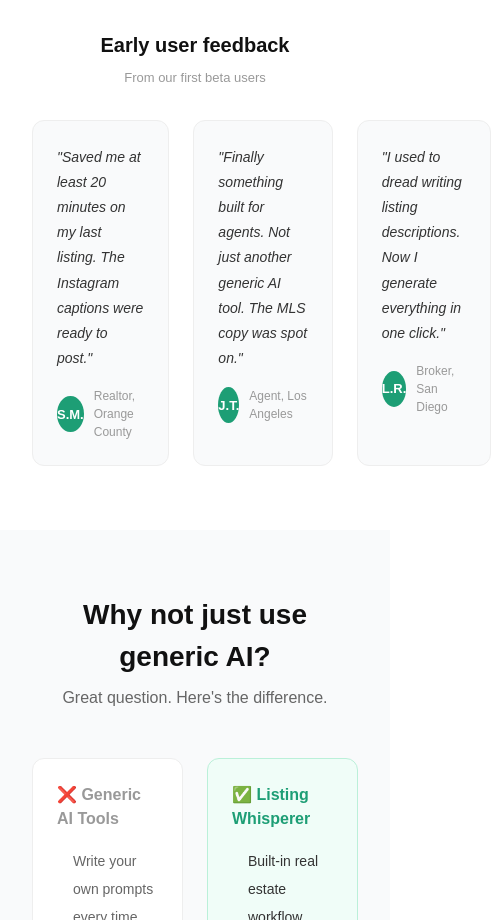
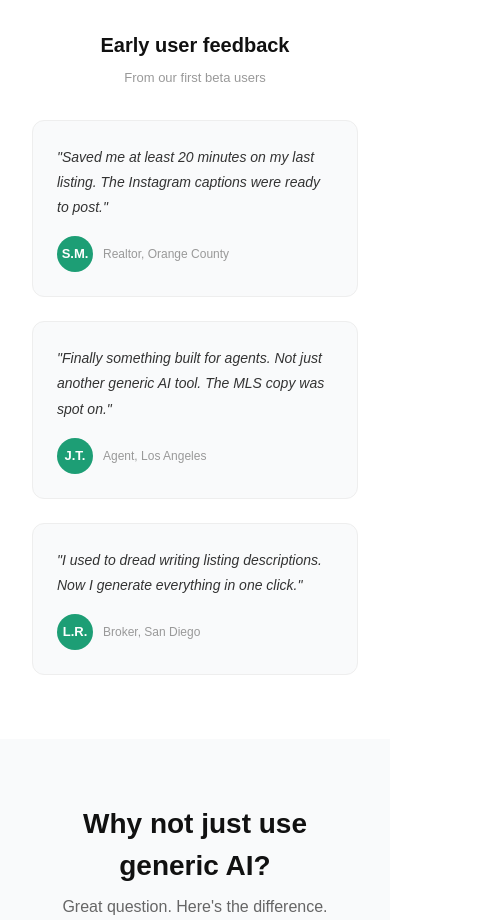
Before and after one commit to APD013/listing-whisperer, a Next.js app: page / in a window 390 px wide. Shown: the part 6091-7011 px from the top of the page, 491 px wide, since content can reach past the window. Built offline with nearby package versions, Linux system fonts and the light colour scheme.

Commit message:
Mobile optimization for testimonials grid

```diff
--- a/src/app/page.tsx
+++ b/src/app/page.tsx
@@ -127,7 +127,7 @@
       <section style={{padding:'4rem 2rem',maxWidth:'900px',margin:'0 auto'}}>
         <h2 style={{textAlign:'center',fontSize:'1.75rem',fontWeight:'600',marginBottom:'0.5rem'}}>From rough notes to full marketing kit</h2>
         <p style={{textAlign:'center',color:'#666',marginBottom:'3rem'}}>Fill in the details — we handle everything from MLS copy to launch plans.</p>
-        <div style={{display:'grid',gridTemplateColumns:'1fr auto 1fr',gap:'1rem',alignItems:'center'}}>
+        <div style={{display:'grid',gridTemplateColumns:'1fr auto 1fr',gap:'1rem',alignItems:'center',gridTemplateRows:'auto'}}>
           <div style={{background:'#fff8f0',border:'1px solid #fde8c8',borderRadius:'12px',padding:'1.5rem'}}>
             <p style={{fontSize:'11px',fontWeight:'700',color:'#999',marginBottom:'8px',letterSpacing:'1px'}}>YOUR ROUGH NOTES</p>
             <p style={{fontSize:'14px',color:'#555',lineHeight:'1.8',fontStyle:'italic'}}>
@@ -178,7 +178,7 @@
           </div>
           <h3 style={{fontSize:'1.25rem',fontWeight:'600',marginBottom:'0.5rem',textAlign:'center'}}>Early user feedback</h3>
           <p style={{fontSize:'13px',color:'#999',textAlign:'center',marginBottom:'2rem'}}>From our first beta users</p>
-          <div style={{display:'grid',gridTemplateColumns:'repeat(3,1fr)',gap:'1.5rem'}}>
+          <div style={{display:'grid',gridTemplateColumns:'repeat(auto-fit, minmax(200px, 1fr))',gap:'1.5rem'}}>
             {[
               {quote:'"Saved me at least 20 minutes on my last listing. The Instagram captions were ready to post."',initials:'S.M.',role:'Realtor, Orange County'},
               {quote:'"Finally something built for agents. Not just another generic AI tool. The MLS copy was spot on."',initials:'J.T.',role:'Agent, Los Angeles'},
```
